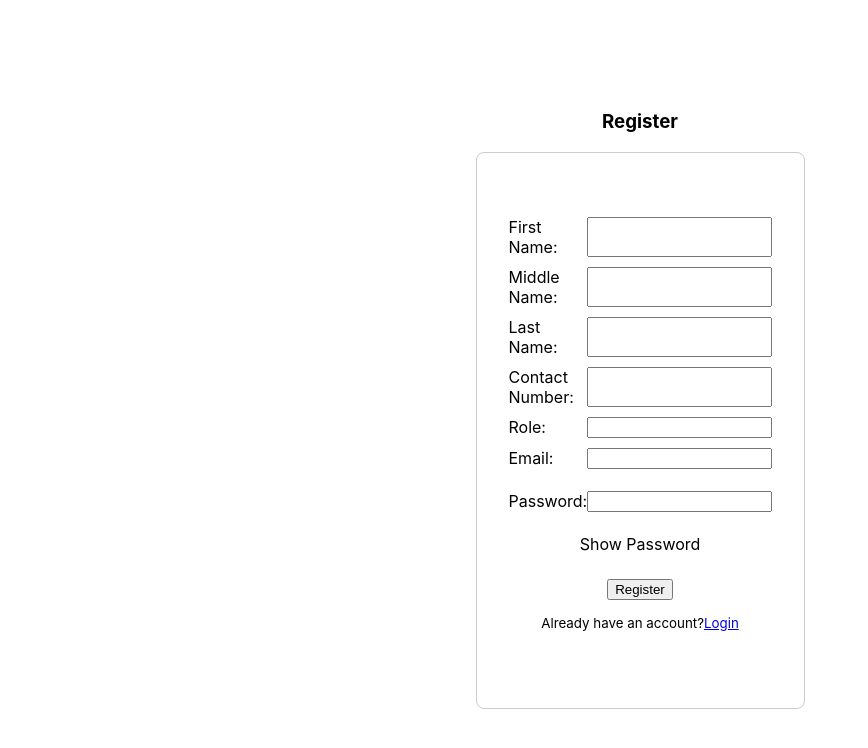
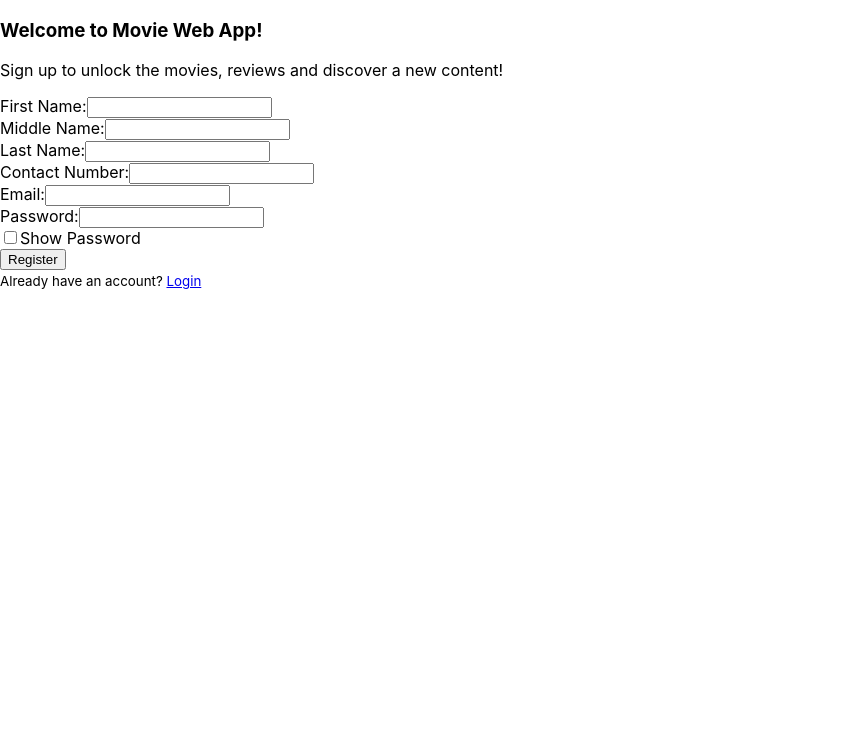
Before and after one commit to neilraphaelramos/ADT313, a React (Create React App) app: page /register in a window 1280 px wide. Shown: the top 748 px of the page, without its empty margins (0-868 px from the left). Built offline with nearby package versions, Linux system fonts and the light colour scheme.

Commit message:
Updating the UI, logic code, adding alert box functionality and implementing user checker

```diff
--- a/src/pages/Public/Login/Login.jsx
+++ b/src/pages/Public/Login/Login.jsx
@@ -1,5 +1,4 @@
 import { useState, useRef, useCallback, useEffect } from 'react';
-import './Login.css';
 import { useNavigate } from 'react-router-dom';
 import { useDebounce } from '../../../utils/hooks/useDebounce';
 import axios from 'axios';
@@ -14,8 +13,11 @@ function Login() {
   const userInputDebounce = useDebounce({ email, password }, 2000);
   const [debounceState, setDebounceState] = useState(false);
   const [status, setStatus] = useState('idle');
+  const navigate = useNavigate();
 
-  const navigate = useNavigate();
+  //alert-box
+  const [alertMessage, setAlertMessage] = useState('');
+  const [isError, setIsError] = useState(false);
 
   const handleShowPassword = useCallback(() => {
     setIsShowPassword((value) => !value);
@@ -28,7 +30,6 @@ function Login() {
     switch (type) {
       case 'email':
         setEmail(event.target.value);
-
         break;
 
       case 'password':
@@ -40,6 +41,14 @@ function Login() {
     }
   };
 
+  let apiEndpoint;
+
+  if (window.location.pathname.includes('/admin')) {
+    apiEndpoint = '/admin/login';
+  } else {
+    apiEndpoint = '/user/login';
+  }
+
   const handleLogin = async () => {
     const data = { email, password };
     setStatus('loading');
@@ -47,20 +56,28 @@ function Login() {
 
     await axios({
       method: 'post',
-      url: '/admin/login',
+      url: apiEndpoint,
       data,
       headers: { 'Access-Control-Allow-Origin': '*' },
     })
       .then((res) => {
         console.log(res);
         localStorage.setItem('accessToken', res.data.access_token);
+        setIsError(false);
+        setAlertMessage(res.data.message);
+        setTimeout(() => {
           navigate('/main/dashboard');
           setStatus('idle');
+        }, 3000);
       })
       .catch((e) => {
         console.log(e);
+        setIsError(true);
+        setAlertMessage(e.response?.data?.message || e.message);
+        setTimeout(() => {
+          setAlertMessage('');
           setStatus('idle');
-        // alert(e.response.data.message);
+        }, 3000);
       });
   };
 
@@ -69,78 +86,87 @@ function Login() {
   }, [userInputDebounce]);
 
   return (
-    <div className='Login'>
-      <div className='main-container'>
-        <h3>Login</h3>
+    <div>
+      <div className='d-flex justify-content-center align-items-center color-page' style={{ height: '100vh' }}>
+        <div className='p-4 bg-white w-25 rounded shadow'>
+        {alertMessage && (
+          <div className={`text-center  alert ${isError ? 'alert-danger' : 'alert-success'}`} role="alert">
+            {alertMessage}
+          </div>
+        )}
+          <h1 className="text-center mb-3">Welcome to Movie Web App!</h1>
+          <p className="text-center">Unlock the magic of cinema. Explore, discover, and immerse yourself in a world of movies like never before.</p>
           <form>
-          <div className='form-container'>
-            <div>
-              <div className='form-group'>
-                <label>E-mail:</label>
+            <div className="form-group mb-3">
+              <label htmlFor="email"><strong>E-mail:</strong></label>
               <input
-                  type='text'
-                  name='email'
+                type="text"
+                className="form-control"
+                id="email"
+                name="email"
                 ref={emailRef}
                 onChange={(e) => handleOnChange(e, 'email')}
               />
-              </div>
               {debounceState && isFieldsDirty && email === '' && (
-                <span className='errors'>This field is required</span>
+                <span className="text-danger">This field is required</span>
               )}
             </div>
-            <div>
-              <div className='form-group'>
-                <label>Password:</label>
+
+            <div className="form-group mb-3">
+              <label htmlFor="password"><strong>Password:</strong></label>
               <input
                 type={isShowPassword ? 'text' : 'password'}
-                  name='password'
+                className="form-control"
+                id="password"
+                name="password"
                 ref={passwordRef}
                 onChange={(e) => handleOnChange(e, 'password')}
               />
-              </div>
               {debounceState && isFieldsDirty && password === '' && (
-                <span className='errors'>This field is required</span>
+                <span className="text-danger">This field is required</span>
               )}
             </div>
-            <div className='show-password' onClick={handleShowPassword}>
+
+            <div className="form-check mb-3">
+              <input
+                type="checkbox"
+                className="form-check-input"
+                id="showPassword"
+                onClick={handleShowPassword}
+              />
+              <label className="form-check-label" htmlFor="showPassword">
                 {isShowPassword ? 'Hide' : 'Show'} Password
+              </label>
             </div>
 
-            <div className='submit-container'>
+            <div className="d-grid gap-2">
               <button
-                type='button'
+                type="button"
+                className="btn btn-primary"
                 disabled={status === 'loading'}
                 onClick={() => {
-                  if (status === 'loading') {
-                    return;
-                  }
                   if (email && password) {
-                    handleLogin({
-                      type: 'login',
-                      user: { email, password },
-                    });
+                    handleLogin();
                   } else {
                     setIsFieldsDirty(true);
                     if (email === '') {
                       emailRef.current.focus();
                     }
-
                     if (password === '') {
                       passwordRef.current.focus();
                     }
                   }
                 }}
               >
-                {status === 'idle' ? 'Login' : 'Loading'}
+                {status === 'idle' ? 'Login' : 'Loading...'}
               </button>
             </div>
-            <div className='register-container'>
-              <a href='/register'>
-                <small>Register</small>
-              </a>
-            </div>
+
+            <div className="mt-3 text-center">
+              <a href="/register">Don't have an account? Register</a>
             </div>
           </form>
+        </div>
       </div>
     </div>
   );
--- a/src/pages/Public/Register/Register.jsx
+++ b/src/pages/Public/Register/Register.jsx
@@ -1,7 +1,6 @@
 import { useState, useRef, useCallback, useEffect } from 'react';
 import { useNavigate } from 'react-router-dom';
-import { useDebounce } from '../../../utils/hooks/useDebounce'
-import './Register.css'
+import { useDebounce } from '../../../utils/hooks/useDebounce';
 import axios from 'axios';
 
 function Register() {
@@ -10,7 +9,7 @@ function Register() {
   const [firstName, setFirstName] = useState('');
   const [middleName, setMiddleName] = useState('');
   const [lastName, setLastName] = useState('');
-  const [contactNo, setcontactNo] = useState('');
+  const [contactNo, setContactNo] = useState('');
   const [role, setRole] = useState('');
   const [isFieldsDirty, setIsFieldsDirty] = useState(false);
   const emailRef = useRef();
@@ -24,7 +23,8 @@ function Register() {
   const userInputDebounce = useDebounce({ email, password, firstName, middleName, lastName, contactNo, role }, 2000);
   const [debounceState, setDebounceState] = useState(false);
   const [status, setStatus] = useState('idle');
-
+  const [alertMessage, setAlertMessage] = useState('');
+  const [isError, setIsError] = useState(false);
   const navigate = useNavigate();
 
   const handleShowPassword = useCallback(() => {
@@ -34,64 +34,64 @@ function Register() {
   const handleOnChange = (event, type) => {
     setDebounceState(false);
     setIsFieldsDirty(true);
-
     switch (type) {
       case 'email':
         setEmail(event.target.value);
-
         break;
-
       case 'password':
         setPassword(event.target.value);
         break;
-
       case 'firstName':
         setFirstName(event.target.value);
         break;
-
       case 'middleName':
         setMiddleName(event.target.value);
         break;
-
       case 'lastName':
         setLastName(event.target.value);
         break;
-
-
       case 'contactNo':
-        setcontactNo(event.target.value);
+        setContactNo(event.target.value);
         break;
-
       case 'role':
         setRole(event.target.value);
         break;
-
       default:
         break;
     }
   };
 
+  let apiEndpoint = window.location.pathname.includes('/adminmode') ? '/adminmode/register' : '/user/register';
+
   const handleRegister = async () => {
     const data = { email, password, firstName, middleName, lastName, contactNo, role };
     setStatus('loading');
-    console.log(data);
-
     await axios({
       method: 'post',
-      url: '/admin/register',
+      url: apiEndpoint,
       data,
       headers: { 'Access-Control-Allow-Origin': '*' },
     })
       .then((res) => {
         console.log(res);
         localStorage.setItem('accessToken', res.data.access_token);
+
+        // Show the alert message
+        setIsError(false);
+        setAlertMessage(res.data.message);
+        setTimeout(() => {
           navigate('/');
           setStatus('idle');
+        }, 3000);
       })
       .catch((e) => {
         console.log(e);
         setStatus('idle');
-        alert(e.response.data.message);
+
+        // Show the alert message for account existence or other errors
+        setIsError(true);
+        setAlertMessage(e.response?.data?.message || e.message);
+        setTimeout(() => setAlertMessage(''), 3000);
       });
   };
 
@@ -100,146 +100,148 @@ function Register() {
   }, [userInputDebounce]);
 
   return (
-    <div className='Register'>
-      <div className='main-container'>
-        <h3>Register</h3>
+    <div className='d-flex justify-content-center align-items-center color-page' style={{ height: '100vh' }}>
+      <div className='p-4 bg-white w-25 rounded shadow'>
+        {alertMessage && (
+          <div className={`text-center  alert ${isError ? 'alert-danger' : 'alert-success'}`} role="alert">
+            {alertMessage}
+          </div>
+        )}
+        <div>
+          <h3 className="text-center">Welcome to Movie Web App!</h3>
+          <p className="text-center">Sign up to unlock the movies, reviews and discover a new content!</p>
           <form>
-          <div className='form-container'>
-            <div>
-            <div>
-              <div className='form-group'>
-                <label>First Name:</label>
+            <div className="form-group mb-3">
+              <label htmlFor="firstName">First Name:</label>
               <input
-                  type='text'
-                  name='firstName'
+                type="text"
+                className="form-control"
+                id="firstName"
+                name="firstName"
                 ref={firstNameRef}
                 onChange={(e) => handleOnChange(e, 'firstName')}
+                required
               />
-              </div>
-              {debounceState && isFieldsDirty && firstName == '' && (
-                <span className='errors'>This field is required</span>
+              {debounceState && isFieldsDirty && firstName === '' && (
+                <small className="text-danger">This field is required</small>
               )}
             </div>
-            <div>
-              <div className='form-group'>
-                <label>Middle Name:</label>
+
+            <div className="form-group mb-3">
+              <label htmlFor="middleName">Middle Name:</label>
               <input
-                  type='text'
-                  name='middleName'
+                type="text"
+                className="form-control"
+                id="middleName"
+                name="middleName"
                 ref={middleNameRef}
                 onChange={(e) => handleOnChange(e, 'middleName')}
+                required
               />
-              </div>
-              {debounceState && isFieldsDirty && middleName == '' && (
-                <span className='errors'>This field is required</span>
+              {debounceState && isFieldsDirty && middleName === '' && (
+                <small className="text-danger">This field is required</small>
               )}
             </div>
-            <div>
-              <div className='form-group'>
-                <label>Last Name:</label>
+
+            <div className="form-group mb-3">
+              <label htmlFor="lastName">Last Name:</label>
               <input
-                  type='text'
-                  name='lastName'
+                type="text"
+                className="form-control"
+                id="lastName"
+                name="lastName"
                 ref={lastNameRef}
                 onChange={(e) => handleOnChange(e, 'lastName')}
+                required
               />
-              </div>
-              {debounceState && isFieldsDirty && lastName == '' && (
-                <span className='errors'>This field is required</span>
+              {debounceState && isFieldsDirty && lastName === '' && (
+                <small className="text-danger">This field is required</small>
               )}
             </div>
-            <div>
-              <div className='form-group'>
-                <label>Contact Number:</label>
+
+            <div className="form-group mb-3">
+              <label htmlFor="contactNo">Contact Number:</label>
               <input
-                  type='text'
-                  name='contactNo'
+                type="text"
+                className="form-control"
+                id="contactNo"
+                name="contactNo"
                 ref={contactNoRef}
                 onChange={(e) => handleOnChange(e, 'contactNo')}
+                required
               />
-              </div>
-              {debounceState && isFieldsDirty && contactNo == '' && (
-                <span className='errors'>This field is required</span>
+              {debounceState && isFieldsDirty && contactNo === '' && (
+                <small className="text-danger">This field is required</small>
               )}
             </div>
-            <div>
-              <div className='form-group'>
-                <label>Role:</label>
+
+            <div className="form-group mb-3">
+              <label htmlFor="email">Email:</label>
               <input
-                  type='text'
-                  name='role'
-                  ref={roleRef}
-                  onChange={(e) => handleOnChange(e, 'role')}
+                type="email"
+                className="form-control"
+                id="email"
+                name="email"
+                ref={emailRef}
+                onChange={(e) => handleOnChange(e, 'email')}
+                required
               />
-              </div>
-              {debounceState && isFieldsDirty && role == '' && (
-                <span className='errors'>This field is required</span>
+              {debounceState && isFieldsDirty && email === '' && (
+                <small className="text-danger">This field is required</small>
               )}
             </div>
-              <div className='form-group'>
-                <label>Email:</label>
+
+            <div className="form-group mb-3">
+              <label htmlFor="password">Password:</label>
               <input
-                  type='text'
-                  name='email'
-                  ref={emailRef}
-                  onChange={(e) => handleOnChange(e, 'email')}
+                type={isShowPassword ? 'text' : 'password'}
+                className="form-control"
+                id="password"
+                name="password"
+                ref={passwordRef}
+                onChange={(e) => handleOnChange(e, 'password')}
+                required
               />
+              <div className="form-check mt-2">
+                <input
+                  type="checkbox"
+                  className="form-check-input"
+                  id="showPassword"
+                  onClick={handleShowPassword}
+                />
+                <label className="form-check-label" htmlFor="showPassword">
+                  {isShowPassword ? 'Hide' : 'Show'} Password
+                </label>
               </div>
-              {debounceState && isFieldsDirty && email == '' && (
-                <span className='errors'>This field is required</span>
+              {debounceState && isFieldsDirty && password === '' && (
+                <small className="text-danger">This field is required</small>
               )}
             </div>
-            <div>
-              <div className='form-group'>
-                <label>Password:</label>
-                <input
-                  type={isShowPassword ? 'text' : 'password'}
-                  name='password'
-                  ref={passwordRef}
-                  onChange={(e) => handleOnChange(e, 'password')}
-                />
-              </div>
-              {debounceState && isFieldsDirty && password == '' && (
-                <span className='errors'>This field is required</span>
-              )}
-            </div>
-            <div className='show-password' onClick={handleShowPassword}>
-              {isShowPassword ? 'Hide' : 'Show'} Password
-            </div>
 
-            <div className='submit-container'>
+            <div className="d-grid mb-3">
               <button
-                type='button'
+                type="button"
+                className="btn btn-primary"
                 disabled={status === 'loading'}
                 onClick={() => {
-                  if (status === 'loading') {
-                    return;
-                  }
-                  if (email && password) {
-                    handleRegister({
-                      type: 'register',
-                      user: { email, password, firstName,middleName,lastName,contactNo,role },
-                    });
+                  if (email && password && firstName && middleName && lastName && contactNo) {
+                    handleRegister();
                   } else {
                     setIsFieldsDirty(true);
-                    if (email == '') {
-                      emailRef.current.focus();
-                    }
-
-                    if (password == '') {
-                      passwordRef.current.focus();
-                    }
+                    if (email === '') emailRef.current.focus();
+                    if (password === '') passwordRef.current.focus();
                   }
                 }}
               >
-                {status === 'idle' ? 'Register' : 'Loading'}
+                {status === 'idle' ? 'Register' : 'Loading...'}
               </button>
             </div>
-            <div className='register-container'>
-              <span><small>Already have an account?<a href='/'>Login</a></small></span>
-            </div>
+
+            <div className="text-center">
+              <small>Already have an account? <a href="/">Login</a></small>
             </div>
           </form>
+        </div>
       </div>
     </div>
   );
```
Lines whose indentation alone changed are shown as unchanged.
